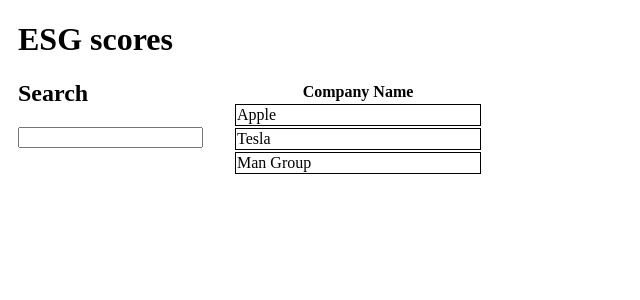
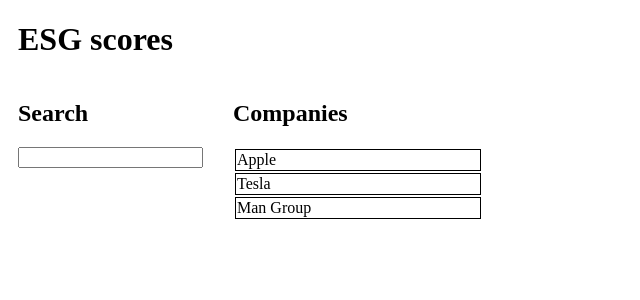
Before and after one commit to valentin-aleksandrov/esg-scores, a React (Vite) app: page / in a window 1280 px wide. Shown: the top 300 px of the page, without its empty margins (0-640 px from the left). Built offline with nearby package versions, Linux system fonts and the light colour scheme; data requests are answered from the project's data file.

Commit message:
add styles for the active company and introduce a panel for it

```diff
--- a/package.json
+++ b/package.json
@@ -12,6 +12,7 @@
     "preview": "vite preview"
   },
   "dependencies": {
+    "classnames": "^2.5.1",
     "json-server": "^1.0.0-beta.3",
     "react": "^18.3.1",
     "react-dom": "^18.3.1"
--- a/src/App.tsx
+++ b/src/App.tsx
@@ -2,6 +2,7 @@
 import { SearchBar } from './SearchBar'
 import { CompaniesDashboard } from './CompaniesDashboard'
 import { AppTitle } from './AppTitle'
+import { CompanyDetails } from './CompanyDetails'
 
 interface ESG_Score {
   date: string
@@ -15,6 +16,9 @@
 }
 
 function App() {
+  const [companyToBeViewed, setCompanyToBeViewed] = useState<
+    Company | undefined
+  >()
   const [companies, setCompanies] = useState<Array<Company>>([])
   const [companiesSearchTerm, setCompaniesSearchTerm] = useState('')
 
@@ -28,7 +32,19 @@
 
   const handleSearchBarChange = useCallback(
     (searchTerm: string) => setCompaniesSearchTerm(searchTerm),
-    [],
+    [setCompaniesSearchTerm],
+  )
+
+  const handleCompanyClick = useCallback(
+    (clickedCompany: string) => {
+      const foundCompany = companies.find(
+        ({ company }) => company === clickedCompany,
+      )
+      if (foundCompany) {
+        setCompanyToBeViewed(foundCompany)
+      }
+    },
+    [companies],
   )
 
   const dashboardCompanies = useMemo(() => {
@@ -46,7 +62,13 @@
       <AppTitle />
       <div className="companies-container">
         <SearchBar onChange={handleSearchBarChange} />
-        <CompaniesDashboard>{dashboardCompanies}</CompaniesDashboard>
+        <CompaniesDashboard
+          activeCompany={companyToBeViewed?.company}
+          onCompanyClick={handleCompanyClick}
+        >
+          {dashboardCompanies}
+        </CompaniesDashboard>
+        {companyToBeViewed && <CompanyDetails {...companyToBeViewed} />}
       </div>
     </div>
   )
--- a/src/CompaniesDashboard.tsx
+++ b/src/CompaniesDashboard.tsx
@@ -1,23 +1,34 @@
+import classNames from 'classnames'
+
 interface CompaniesDashboardProps {
   children: Array<string>
+  activeCompany?: string
+  onCompanyClick: (clickedCompany: string) => void
 }
-export const CompaniesDashboard = ({ children }: CompaniesDashboardProps) => {
+export const CompaniesDashboard = ({
+  children,
+  onCompanyClick,
+  activeCompany,
+}: CompaniesDashboardProps) => {
   return (
+    <div>
+      <h2>Companies</h2>
       <table className="company-dashboard-table">
-      <thead>
-        <tr>
-          <th>Company Name</th>
-        </tr>
-      </thead>
         <tbody>
           {children.map((company) => {
+            const handleCompanyRowClick = () => onCompanyClick(company)
             return (
-            <tr key={company}>
+              <tr
+                className={classNames({ active: activeCompany === company })}
+                key={company}
+                onClick={handleCompanyRowClick}
+              >
                 <td>{company}</td>
               </tr>
             )
           })}
         </tbody>
       </table>
+    </div>
   )
 }
--- /dev/null
+++ b/src/CompanyDetails.tsx
@@ -0,0 +1,11 @@
+import { Company } from './App'
+
+export const CompanyDetails = ({ company }: Company) => {
+  return (
+    <div>
+      <h2>{company}</h2>
+    </div>
+  )
+}
+
+CompanyDetails.displayName = 'CompanyDetails'
--- a/src/SearchBar.tsx
+++ b/src/SearchBar.tsx
@@ -9,7 +9,7 @@
     onChange(e.target.value)
   }
   return (
-    <div className="search-bar">
+    <div>
       <h2>Search</h2>
       <input onChange={useCallback(changeHandler, [onChange])} />
     </div>
--- a/src/index.css
+++ b/src/index.css
@@ -1,14 +1,17 @@
 .app {
   margin-left: 10px;
   margin-right: 10px;
-}
+
+  --table-td-border-color: black;
+  --table-td-hover-background-color: azure;
+  --table-td-active-background-color: greenyellow;
 
   td {
-  border: 1px solid black;
+    border: 1px solid var(--table-td-border-color);
   }
 
   td:hover {
-  background-color: azure;
+    background-color: var(--table-td-hover-background-color);
   }
 
   .companies-container {
@@ -16,10 +19,12 @@
     gap: 30px;
   }
 
-.search-bar h2 {
-  margin-top: 0px;
-}
-
   .company-dashboard-table {
     width: 250px;
+
+    .active,
+    .active td:hover {
+      background-color: greenyellow;
     }
+  }
+}
```
Also changed, not shown: 1 other file (tests, documents, lock files or other folders). Lines whose indentation alone changed are shown as unchanged.
